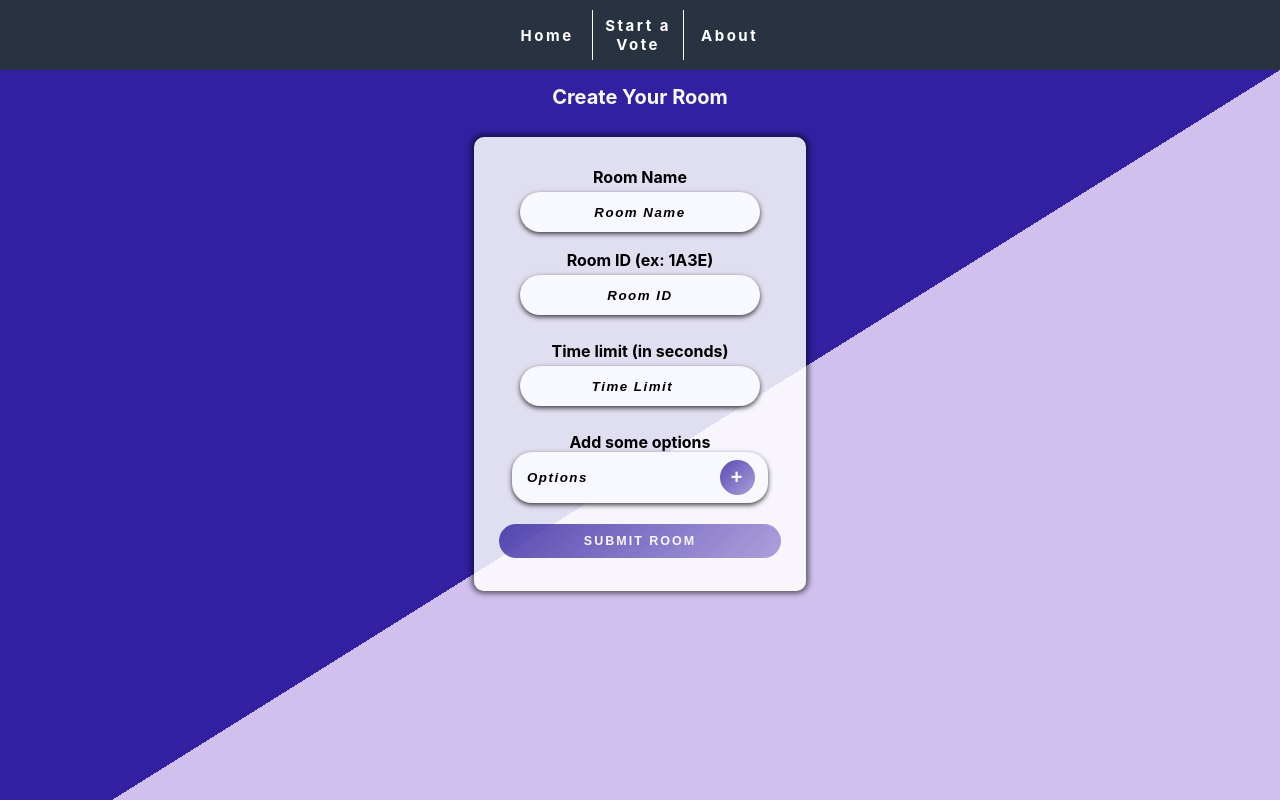
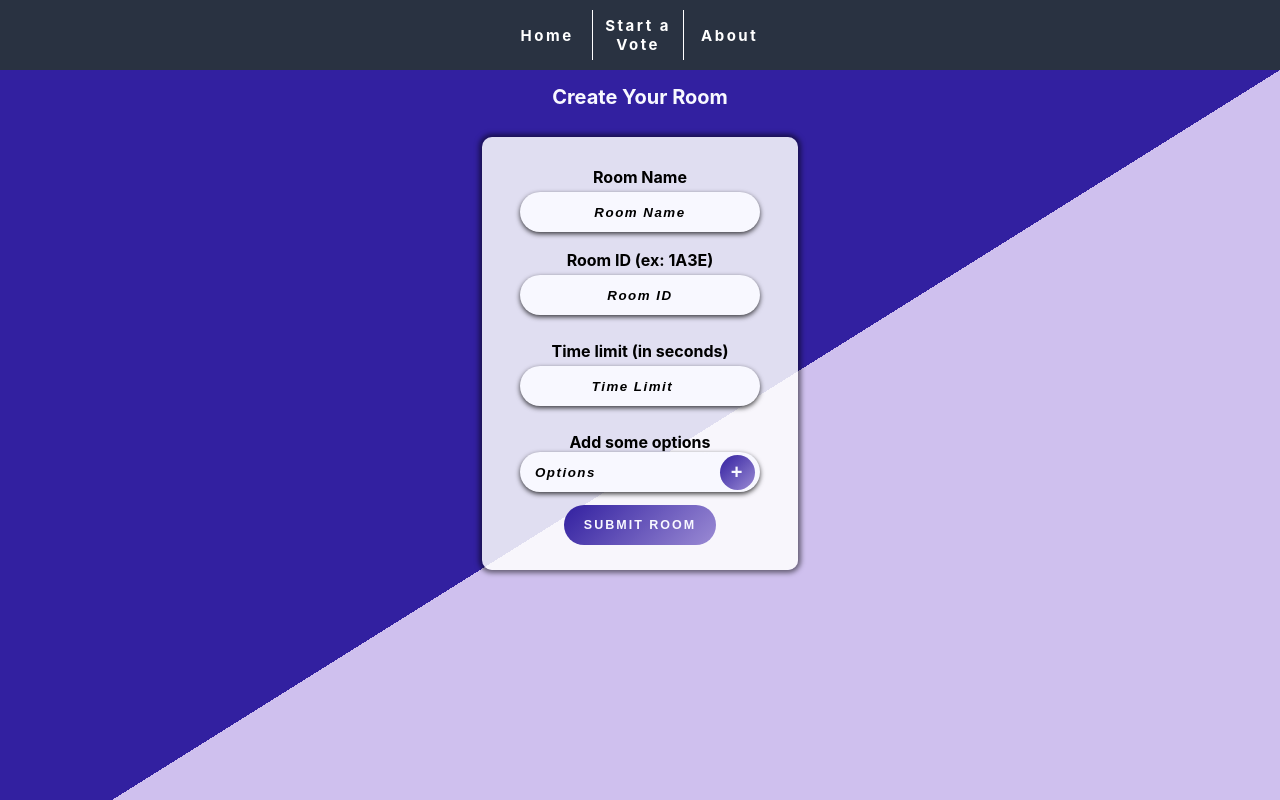
Before and after one commit to aaspinwall/collab, a Next.js app in the folder frontend/: page /room/create-room in a window 1280 px wide. Shown: the top 800 px of the page. Built offline with nearby package versions, Linux system fonts and the light colour scheme.

Commit message:
merge master and fix styles

```diff
--- a/frontend/components/CreateRoomForm.js
+++ b/frontend/components/CreateRoomForm.js
@@ -10,6 +10,7 @@ import {
   SubmitButtonStyles,
   AddOptionStyles,
   RemoveOptionStyles,
+  TakeMeToVoteStyles,
 } from "../styles/button";
 
 export default function CreateRoomForm() {
@@ -132,7 +133,10 @@ export default function CreateRoomForm() {
       {created && (
         <Boop rotation={15}>
           <Link href={`/room/voting-room/${roomId}`}>
-            <button>Take Me To The Vote!</button>
+            <Button
+              children={"Take Me To The Vote!"}
+              styles={TakeMeToVoteStyles}
+            />
           </Link>
         </Boop>
       )}
@@ -145,8 +149,7 @@ const Container = styled.div`
   display: flex;
   align-items: center;
   flex-direction: column;
-  };
-  `;
+`;
 
 const FormContainer = styled.form`
   display: flex;
@@ -160,7 +163,6 @@ const FormContainer = styled.form`
   box-shadow: 0 0 5px 3px rgba(0, 0, 0, 0.5);
 `;
 const RoomName = styled.div``;
-
 const Label = styled.label`
   text-align: center;
   font-weight: bold;
@@ -186,6 +188,8 @@ const AddOptionContainer = styled.div`
   background-color: ${COLORS.SHADES.OFFWHITE};
   box-shadow: 0px 2px 5px 0px rgba(0, 0, 0, 0.75);
   border-radius: 20px;
+  height: 40px;
+  width: 240px;
 `;
 const OptionInput = styled.input`
   background-color: ${COLORS.SHADES.OFFWHITE};
--- a/frontend/styles/GlobalStyles.js
+++ b/frontend/styles/GlobalStyles.js
@@ -18,41 +18,41 @@ const GlobalStyles = createGlobalStyle`
 	}
 
 	button, input {
-		background-color: ${COLORS.PURPLES.LIGHT};
-		border: 2px solid ${COLORS.PURPLES.MAIN};
-		padding: 10px 18px;
-		border-radius: 8px;
-		color: ${COLORS.PURPLES.MAIN};
+	// 	background-color: ${COLORS.PURPLES.LIGHT};
+	// 	border: 2px solid ${COLORS.PURPLES.MAIN};
+	// 	padding: 10px 18px;
+	// 	border-radius: 8px;
+	// 	color: ${COLORS.PURPLES.MAIN};
 		font-weight: bold;
 		letter-spacing: 0.15rem;
 	}
 
-	button {
-			margin: 8px;
-			height: 100%;
-			width: 100%;
-			content: "";
-			opacity: 0.8;
-			cursor: pointer;
-			border-radius: 10px;
-			color: ${COLORS.SHADES.OFFWHITE};
-			background: ${COLORS.PURPLES.LIGHT};
-			background: linear-gradient(
-				135deg,
-				${COLORS.PURPLES.MAIN} 60%,
-				${COLORS.PURPLES.LIGHT} 150%
-			);
-			transition: all 0.2s ease-in-out;
+	// button {
+	// 		:before{margin: 8px;
+	// 		height: 100%;
+	// 		width: 100%;
+	// 		content: "";
+	// 		opacity: 0.8;
+	// 		cursor: pointer;
+	// 		border-radius: 10px;
+	// 		color: ${COLORS.SHADES.OFFWHITE};
+	// 		background: ${COLORS.PURPLES.LIGHT};
+	// 		background: linear-gradient(
+	// 			135deg,
+	// 			${COLORS.PURPLES.MAIN} 60%,
+	// 			${COLORS.PURPLES.LIGHT} 150%
+	// 		);
+	// 		transition: all 0.2s ease-in-out;}
 
-		:hover,
-		:focus {
-			opacity: 1;
+	// 	:hover,
+	// 	:focus {
+	// 		opacity: 1;
 
-		}
-		:disabled {
-			visibility: hidden;
-		}
-	}
+	// 	}
+	// 	:disabled {
+	// 		visibility: hidden;
+	// 	}
+	// }
 
 	input[type="text"]{ padding: 20px 10px; line-height: 18px; }
 
--- a/frontend/styles/button.js
+++ b/frontend/styles/button.js
@@ -17,6 +17,7 @@ export const SubmitButtonStyles = {
   textTransform: "uppercase",
   transition: "background 0.2s ease-in-out",
   cursor: "pointer",
+  height: '40px',
 };
 
 export const ReturnHomeStyles = {
@@ -60,3 +61,7 @@ export const ShuffleNames = {
   ...SubmitButtonStyles,
   marginRight: "15px",
 };
+
+export const TakeMeToVoteStyles = {
+  ...SubmitButtonStyles
+}
```
